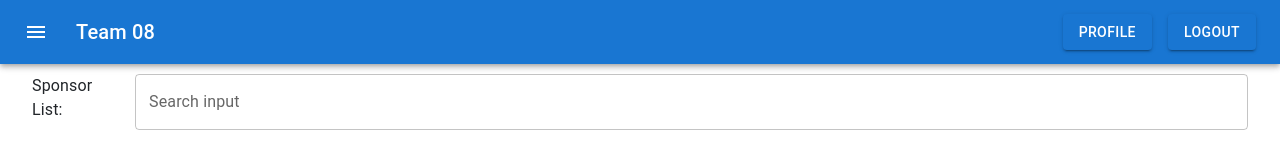
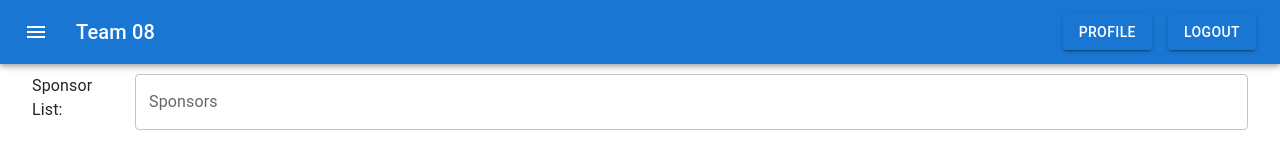
Before and after one commit to Harrison-Holt/The-Good-Driver-Program, a React (Vite) app in the folder frontend/: page /applications in a window 1280 px wide. Shown: the top 144 px of the page. Built offline with nearby package versions, Linux system fonts and the light colour scheme; no server answers.

Commit message:
Implemented effect for fetching sponsor list

```diff
--- a/frontend/src/components/SearchBar/index.tsx
+++ b/frontend/src/components/SearchBar/index.tsx
@@ -1,6 +1,11 @@
 import { Autocomplete, TextField } from "@mui/material"
 
-const SearchBar: React.FC = () => {
+interface props {
+    options: any
+    label: string
+}
+
+const SearchBar: React.FC<props> = ({options, label}) => {
     //TODO: Add props for label and options
     return(
         <>
@@ -8,11 +13,11 @@ const SearchBar: React.FC = () => {
                 id="search-bar"
                 freeSolo
                 disableClearable
-                options={["placeholder", "replace with real options", 'item']}
+                options={options}
                 renderInput={(params) => (
                     <TextField
                         {...params}
-                        label="Search input"
+                        label={label}
                         slotProps={{
                         input: {
                             ...params.InputProps,
--- a/frontend/src/pages/Applications/index.tsx
+++ b/frontend/src/pages/Applications/index.tsx
@@ -1,9 +1,32 @@
 import { Box, Button, Stack, TextField, Typography } from "@mui/material"
 import Navibar from "../../components/Navibar"
 import SearchBar from "../../components/SearchBar"
+import { useEffect, useState } from "react"
 
 
 const Applications: React.FC = () => {
+
+    const [sponsorList, setSponsorList] = useState();
+
+    useEffect(() => {
+        const fetchData = async () => {
+          try {
+            const response = await fetch('https://0w2ntl28if.execute-api.us-east-1.amazonaws.com/dec-db/sponsors');
+            let data = await response.json();
+
+            // Parse the `body` which contains the actual JSON data
+            data = JSON.parse(data.body);
+
+            console.log('API Response:', data); // Log the response to inspect it
+            setSponsorList(data);
+          } catch (error) {
+            console.error('Error fetching data:', error);
+          }
+        };
+
+        fetchData();
+        console.log(sponsorList);
+      }, []);
 
     return (
         <>
@@ -13,7 +36,7 @@ const Applications: React.FC = () => {
                     <Stack direction={"row"} spacing={2}>
                         <Typography>Sponsor List:</Typography>
                         <Box sx={{width: '100%'}}>
-                            <SearchBar/>
+                            <SearchBar options={sponsorList} label={"Sponsors"}/>
                         </Box>
                     </Stack>
                     <TextField
```
